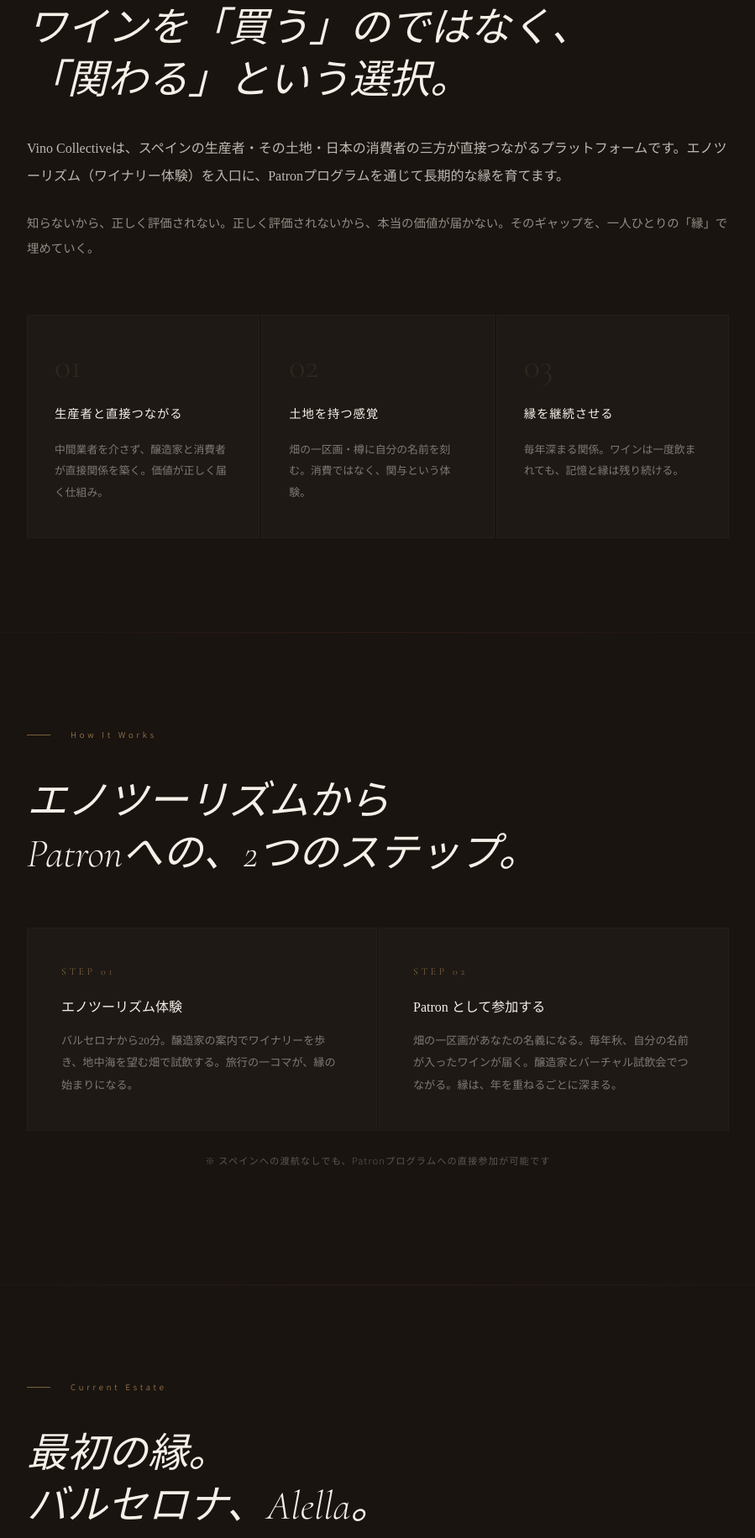
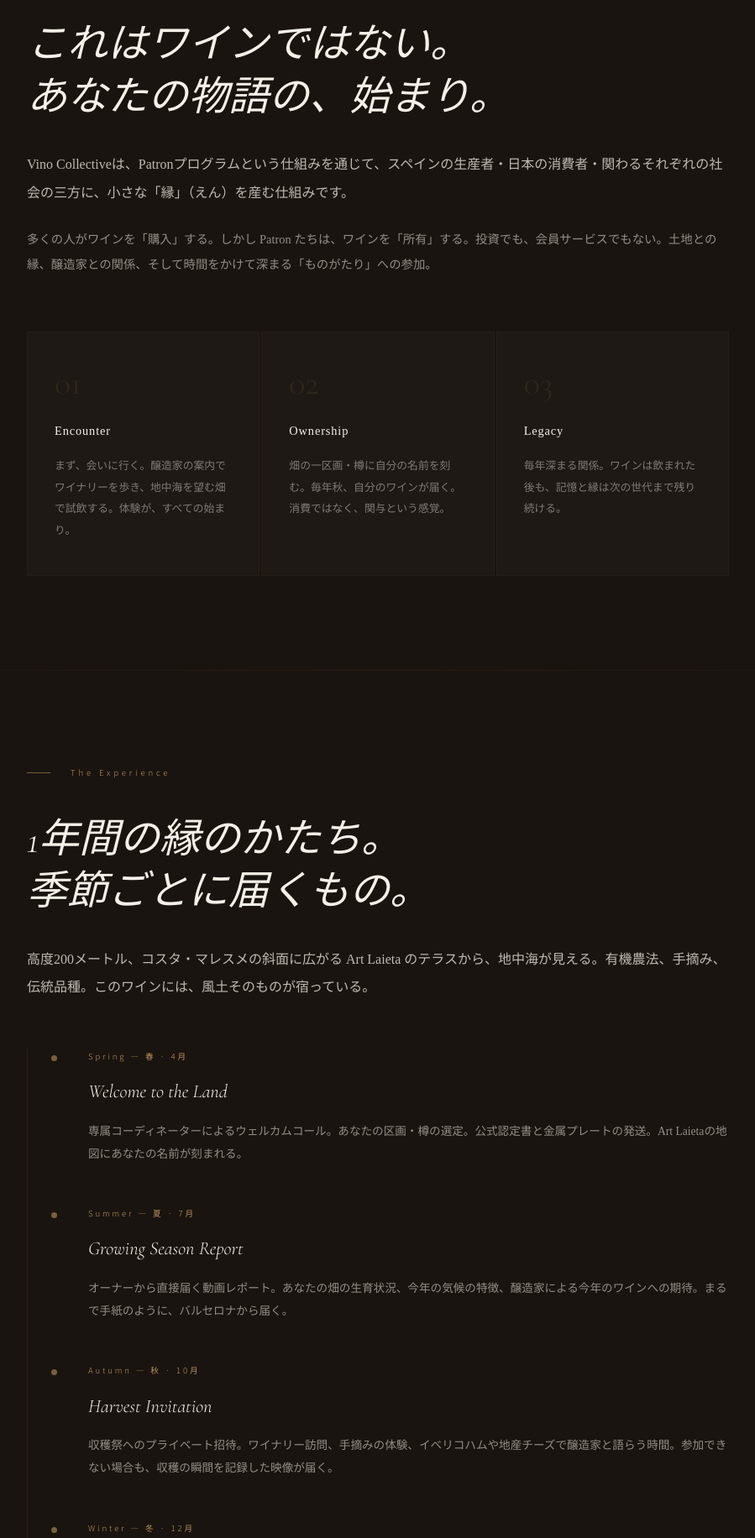
Before and after one commit to sho-0285/vino-collective, a plain HTML site: page index.html in a window 1280 px wide. Shown: the part 968-2800 px from the top of the page at 84% size, without its empty margins (190-1089 px from the left). Drawn offline with nearby package versions, Linux system fonts and the light colour scheme.

Commit message:
Update Vino Collective TOP page

```diff
--- a/index.html
+++ b/index.html
@@ -726,13 +726,13 @@
 
   <p class="hero-eyebrow">Vino Collective · En Collective Inc.</p>
 
-  <h1 class="hero-title">縁を、<br>世界の土地に。</h1>
+  <h1 class="hero-title">Your Vineyard.<br>Your Wine.<br>Your Name.</h1>
 
-  <p class="hero-title-jp">ワインを通じて、土地と人と日本をつなぐ。</p>
+  <p class="hero-title-jp">世界の大地に、あなたの縁を植える。</p>
 
   <p class="hero-sub">
-    生産者と消費者が直接つながる、<br>
-    新しいワインとの関わりかた。
+    ワインを買うのではない。<br>
+    あなたが、ワインのストーリーの一員になる。
   </p>
 
   <div class="hero-cta-group">
@@ -749,53 +749,75 @@
 <!-- ══ CONCEPT ══ -->
 <section id="concept" class="reveal">
   <div class="section-label">What is Vino Collective</div>
-  <h2>ワインを「買う」のではなく、<br>「関わる」という選択。</h2>
+  <h2>これはワインではない。<br>あなたの物語の、始まり。</h2>
   <p class="lead">
-    Vino Collectiveは、スペインの生産者・その土地・日本の消費者の三方が直接つながるプラットフォームです。エノツーリズム（ワイナリー体験）を入口に、Patronプログラムを通じて長期的な縁を育てます。
+    Vino Collectiveは、Patronプログラムという仕組みを通じて、スペインの生産者・日本の消費者・関わるそれぞれの社会の三方に、小さな「縁」（えん）を産む仕組みです。
   </p>
   <p>
-    知らないから、正しく評価されない。正しく評価されないから、本当の価値が届かない。そのギャップを、一人ひとりの「縁」で埋めていく。
+    多くの人がワインを「購入」する。しかし Patron たちは、ワインを「所有」する。投資でも、会員サービスでもない。土地との縁、醸造家との関係、そして時間をかけて深まる「ものがたり」への参加。
   </p>
 
   <div class="pillars">
     <div class="pillar">
       <div class="pillar-num">01</div>
-      <div class="pillar-title">生産者と直接つながる</div>
-      <p class="pillar-desc">中間業者を介さず、醸造家と消費者が直接関係を築く。価値が正しく届く仕組み。</p>
+      <div class="pillar-title">Encounter</div>
+      <p class="pillar-desc">まず、会いに行く。醸造家の案内でワイナリーを歩き、地中海を望む畑で試飲する。体験が、すべての始まり。</p>
     </div>
     <div class="pillar">
       <div class="pillar-num">02</div>
-      <div class="pillar-title">土地を持つ感覚</div>
-      <p class="pillar-desc">畑の一区画・樽に自分の名前を刻む。消費ではなく、関与という体験。</p>
+      <div class="pillar-title">Ownership</div>
+      <p class="pillar-desc">畑の一区画・樽に自分の名前を刻む。毎年秋、自分のワインが届く。消費ではなく、関与という感覚。</p>
     </div>
     <div class="pillar">
       <div class="pillar-num">03</div>
-      <div class="pillar-title">縁を継続させる</div>
-      <p class="pillar-desc">毎年深まる関係。ワインは一度飲まれても、記憶と縁は残り続ける。</p>
+      <div class="pillar-title">Legacy</div>
+      <p class="pillar-desc">毎年深まる関係。ワインは飲まれた後も、記憶と縁は次の世代まで残り続ける。</p>
     </div>
   </div>
 </section>
 
 <div class="divider"></div>
 
-<!-- ══ HOW IT WORKS ══ -->
+<!-- ══ THE EXPERIENCE ══ -->
 <section class="reveal">
-  <div class="section-label">How It Works</div>
-  <h2>エノツーリズムから<br>Patronへの、2つのステップ。</h2>
+  <div class="section-label">The Experience</div>
+  <h2>1年間の縁のかたち。<br>季節ごとに届くもの。</h2>
+  <p class="lead">
+    高度200メートル、コスタ・マレスメの斜面に広がる Art Laieta のテラスから、地中海が見える。有機農法、手摘み、伝統品種。このワインには、風土そのものが宿っている。
+  </p>
 
-  <div class="how-steps">
-    <div class="how-step">
-      <div class="step-num">STEP 01</div>
-      <div class="step-title">エノツーリズム体験</div>
-      <p class="step-desc">バルセロナから20分。醸造家の案内でワイナリーを歩き、地中海を望む畑で試飲する。旅行の一コマが、縁の始まりになる。</p>
+  <div class="experience-timeline" style="margin-top:3.5rem; position:relative; padding-left:2rem; border-left:0.5px solid var(--border);">
+
+    <div style="padding:0 0 3rem 2.5rem; position:relative;">
+      <div style="position:absolute; left:-4px; top:8px; width:7px; height:7px; border-radius:50%; background:var(--gold); opacity:0.6;"></div>
+      <div style="font-family:'Noto Sans JP',sans-serif; font-size:0.6rem; letter-spacing:0.3em; color:var(--gold); margin-bottom:0.75rem;">Spring — 春 · 4月</div>
+      <div style="font-family:'Cormorant Garamond',serif; font-size:1.4rem; font-style:italic; color:var(--cream); margin-bottom:0.75rem;">Welcome to the Land</div>
+      <p style="font-size:0.85rem; line-height:2; color:rgba(245,240,232,0.55); margin:0;">専属コーディネーターによるウェルカムコール。あなたの区画・樽の選定。公式認定書と金属プレートの発送。Art Laietaの地図にあなたの名前が刻まれる。</p>
     </div>
-    <div class="how-step">
-      <div class="step-num">STEP 02</div>
-      <div class="step-title">Patron として参加する</div>
-      <p class="step-desc">畑の一区画があなたの名義になる。毎年秋、自分の名前が入ったワインが届く。醸造家とバーチャル試飲会でつながる。縁は、年を重ねるごとに深まる。</p>
+
+    <div style="padding:0 0 3rem 2.5rem; position:relative;">
+      <div style="position:absolute; left:-4px; top:8px; width:7px; height:7px; border-radius:50%; background:var(--gold); opacity:0.6;"></div>
+      <div style="font-family:'Noto Sans JP',sans-serif; font-size:0.6rem; letter-spacing:0.3em; color:var(--gold); margin-bottom:0.75rem;">Summer — 夏 · 7月</div>
+      <div style="font-family:'Cormorant Garamond',serif; font-size:1.4rem; font-style:italic; color:var(--cream); margin-bottom:0.75rem;">Growing Season Report</div>
+      <p style="font-size:0.85rem; line-height:2; color:rgba(245,240,232,0.55); margin:0;">オーナーから直接届く動画レポート。あなたの畑の生育状況、今年の気候の特徴、醸造家による今年のワインへの期待。まるで手紙のように、バルセロナから届く。</p>
     </div>
+
+    <div style="padding:0 0 3rem 2.5rem; position:relative;">
+      <div style="position:absolute; left:-4px; top:8px; width:7px; height:7px; border-radius:50%; background:var(--gold); opacity:0.6;"></div>
+      <div style="font-family:'Noto Sans JP',sans-serif; font-size:0.6rem; letter-spacing:0.3em; color:var(--gold); margin-bottom:0.75rem;">Autumn — 秋 · 10月</div>
+      <div style="font-family:'Cormorant Garamond',serif; font-size:1.4rem; font-style:italic; color:var(--cream); margin-bottom:0.75rem;">Harvest Invitation</div>
+      <p style="font-size:0.85rem; line-height:2; color:rgba(245,240,232,0.55); margin:0;">収穫祭へのプライベート招待。ワイナリー訪問、手摘みの体験、イベリコハムや地産チーズで醸造家と語らう時間。参加できない場合も、収穫の瞬間を記録した映像が届く。</p>
+    </div>
+
+    <div style="padding:0 0 1rem 2.5rem; position:relative;">
+      <div style="position:absolute; left:-4px; top:8px; width:7px; height:7px; border-radius:50%; background:var(--gold); opacity:0.6;"></div>
+      <div style="font-family:'Noto Sans JP',sans-serif; font-size:0.6rem; letter-spacing:0.3em; color:var(--gold); margin-bottom:0.75rem;">Winter — 冬 · 12月</div>
+      <div style="font-family:'Cormorant Garamond',serif; font-size:1.4rem; font-style:italic; color:var(--cream); margin-bottom:0.75rem;">Your Wine Arrives</div>
+      <p style="font-size:0.85rem; line-height:2; color:rgba(245,240,232,0.55); margin:0;">あなたの名前が入ったオリジナルラベルの瓶が日本へ到着。6本のボトル。手書きのメッセージカード。翌年のPatron継続の優先権。そして、縁はまた一年深まる。</p>
+    </div>
+
   </div>
-  <p style="text-align:center; font-family:'Noto Sans JP',sans-serif; font-size:0.7rem; letter-spacing:0.1em; color:rgba(245,240,232,0.3); margin-top:1.5rem;">
+  <p style="text-align:center; font-family:'Noto Sans JP',sans-serif; font-size:0.7rem; letter-spacing:0.1em; color:rgba(245,240,232,0.3); margin-top:2rem;">
     ※ スペインへの渡航なしでも、Patronプログラムへの直接参加が可能です
   </p>
 </section>
@@ -892,8 +914,8 @@
 
 <!-- ══ PHILOSOPHY ══ -->
 <div class="philosophy-section reveal" id="philosophy">
-  <div class="section-label">Our Philosophy</div>
-  <h2>日本が、外に出ていく。</h2>
+  <div class="section-label">Why We Do This</div>
+  <h2>なぜ、Patronを<br>募集するのか。</h2>
 
   <blockquote>
     「日本は外から人を呼び込むのではなく、<br>
@@ -905,7 +927,10 @@
     元々の専門はワインではありませんでした。スペインで生き抜いていく中で、起業家として複数の事業に挑み、最後には好きなワインに情熱が傾いていました。
   </p>
   <p>
-    異国の地で、一人の日本人としてできることがある。この土地に関わる人々の課題を、共に解決したい。一つの出会い、一つの関わりで、世界はぐっと近くなる。Vino Collectiveがやろうとしているのは、大きな話ではなく、一人ひとりの「縁」を、丁寧に作ることです。
+    ワインは人類史上最も長く存続する産業の一つです。私にとってワインの魅力は、土地を育てブドウを栽培する農業としての一面——つまり、地球そのものと向き合う営みです。デジタルとAIが加速する時代に、あえて土に手を入れ、季節を待ち、醸造家と言葉を交わす。そこにこそ、失われつつある豊かさがあると思っています。
+  </p>
+  <p>
+    異国の地で、一人の日本人としてできることがある。この土地に関わる人々の課題を、共に解決したい。文化を隔てて、共に歩むことの面白さ——そこに賭けています。一つの出会い、一つの関わりで、世界はぐっと近くなる。Vino Collectiveがやろうとしているのは、大きな話ではなく、一人ひとりの「縁」を、丁寧に作ることです。
   </p>
 
   <div class="en-row">
```
